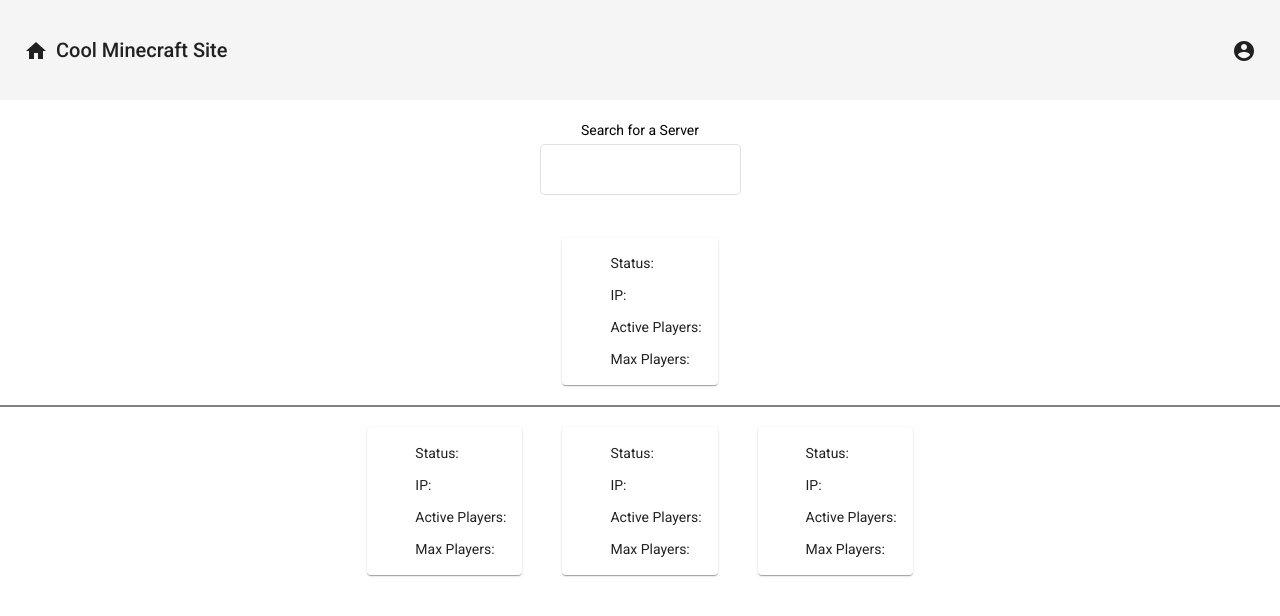
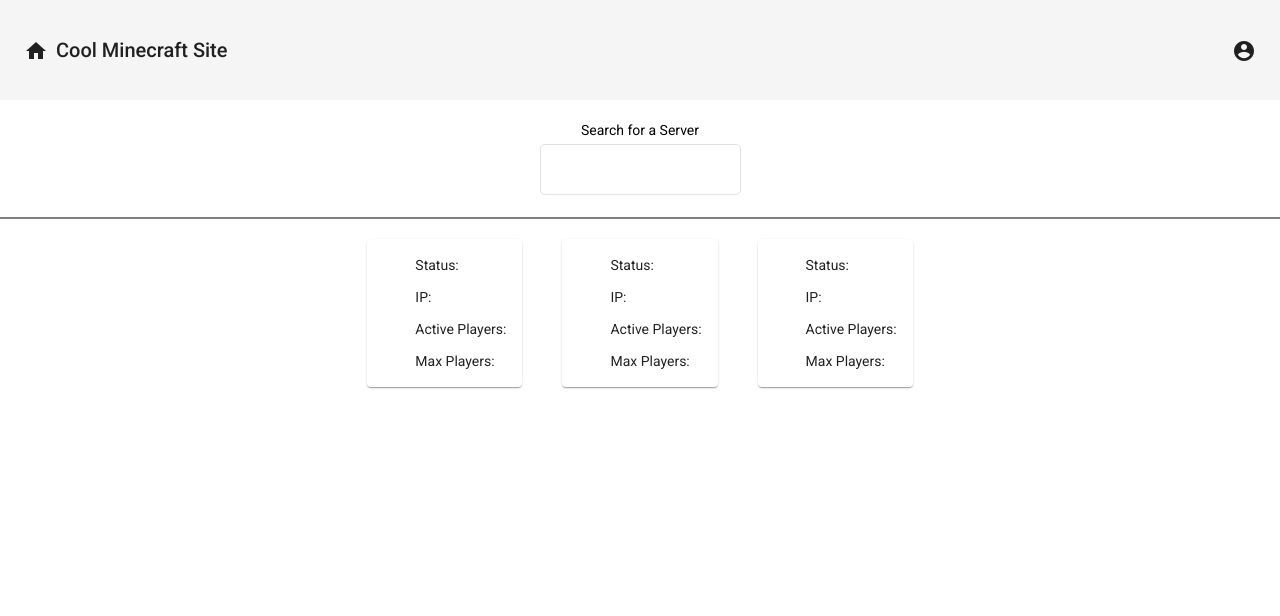
Before and after one commit to alexstornant/minecraft-website, an Angular app: page / in a window 1280 px wide. Shown: the top 616 px of the page. Built offline with nearby package versions, Linux system fonts and the light colour scheme; no server answers.

Commit message:
displays no card if you haven't typed anything

```diff
--- a/src/app/main/main.component.html
+++ b/src/app/main/main.component.html
@@ -5,7 +5,7 @@
   </mat-form-field>
 
   <!-- User Card -->
-  <mat-card class="server-card">
+  <mat-card class="server-card" *ngIf="server">
     <mat-card-header>
       <mat-card-title>{{server?.hostname}}</mat-card-title>
     </mat-card-header>
```
